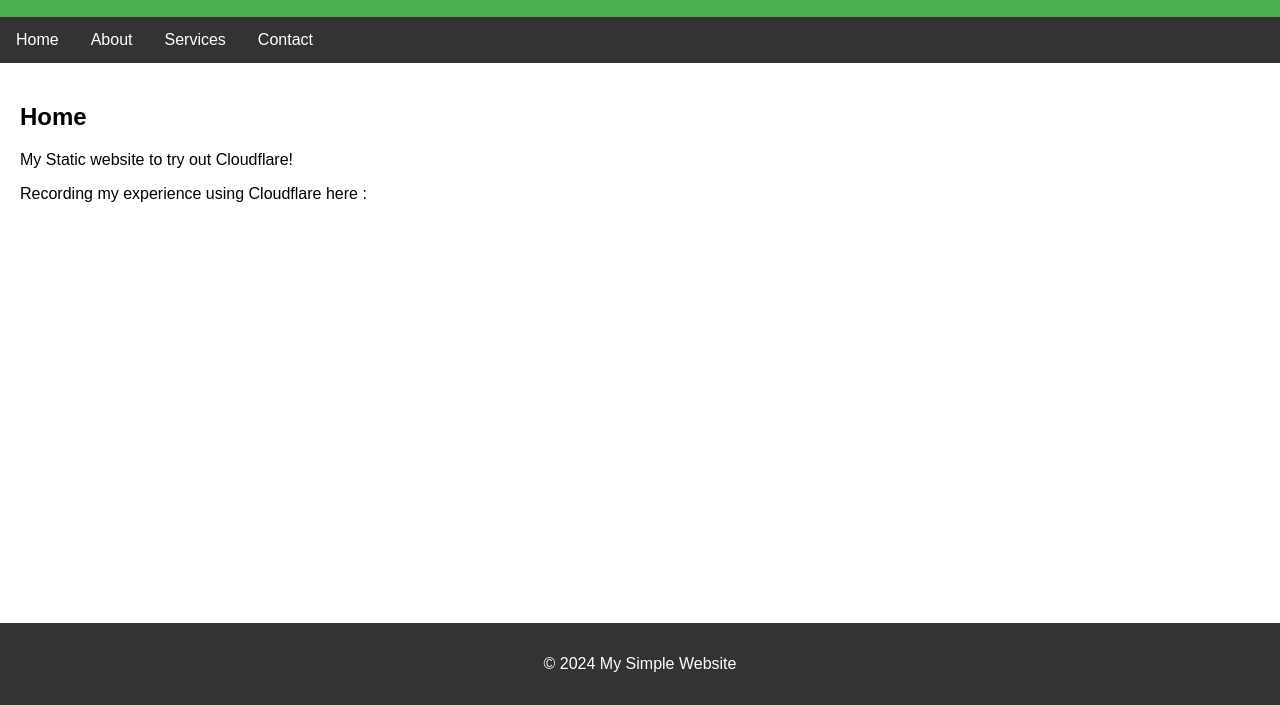
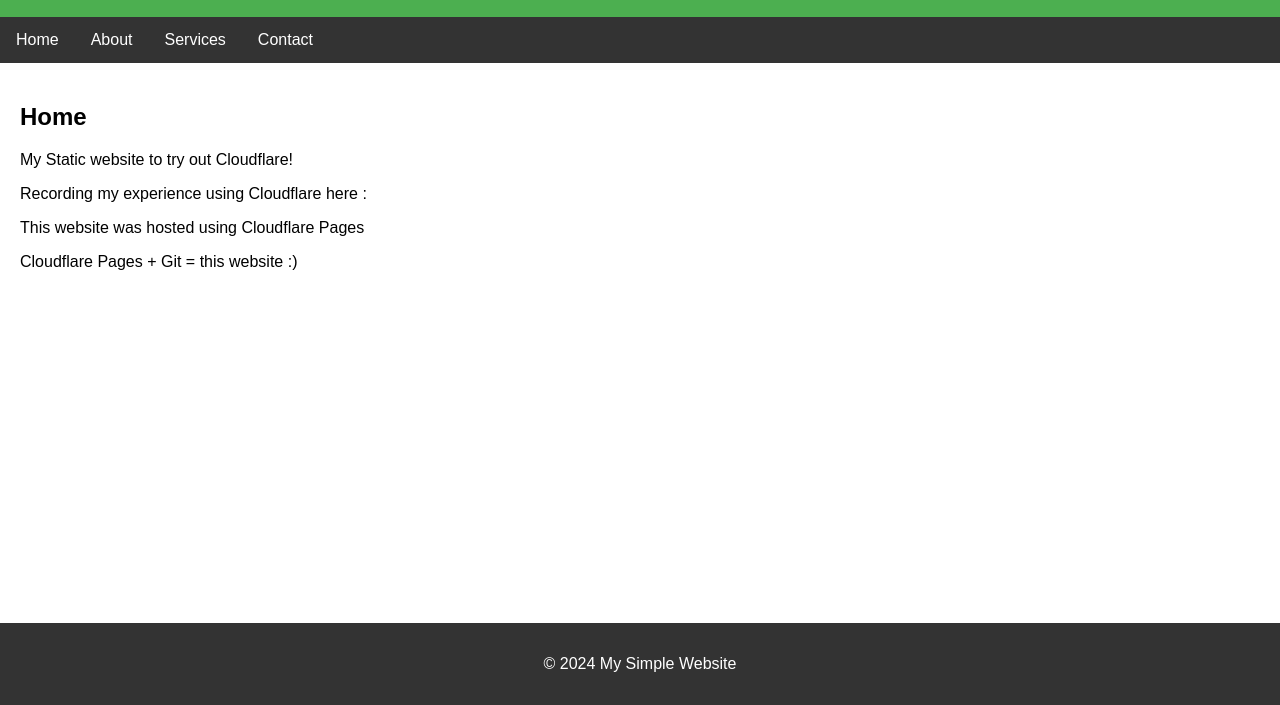
Before and after one commit to chaits6/cfpages, a plain HTML site: page index.html in a window 1280 px wide. Shown: the part 95-800 px from the top of the page. Drawn offline with Linux system fonts and the light colour scheme.

Commit message:
Update index.html

```diff
--- a/index.html
+++ b/index.html
@@ -63,6 +63,8 @@
         <h2>Home</h2>
         <p> My Static website to try out Cloudflare! </p>
         <p> Recording my experience using Cloudflare here : </p>
+        <p> This website was hosted using Cloudflare Pages </p>
+        <p> Cloudflare Pages + Git = this website :) </p>
     </main>
 
     <footer>
```
